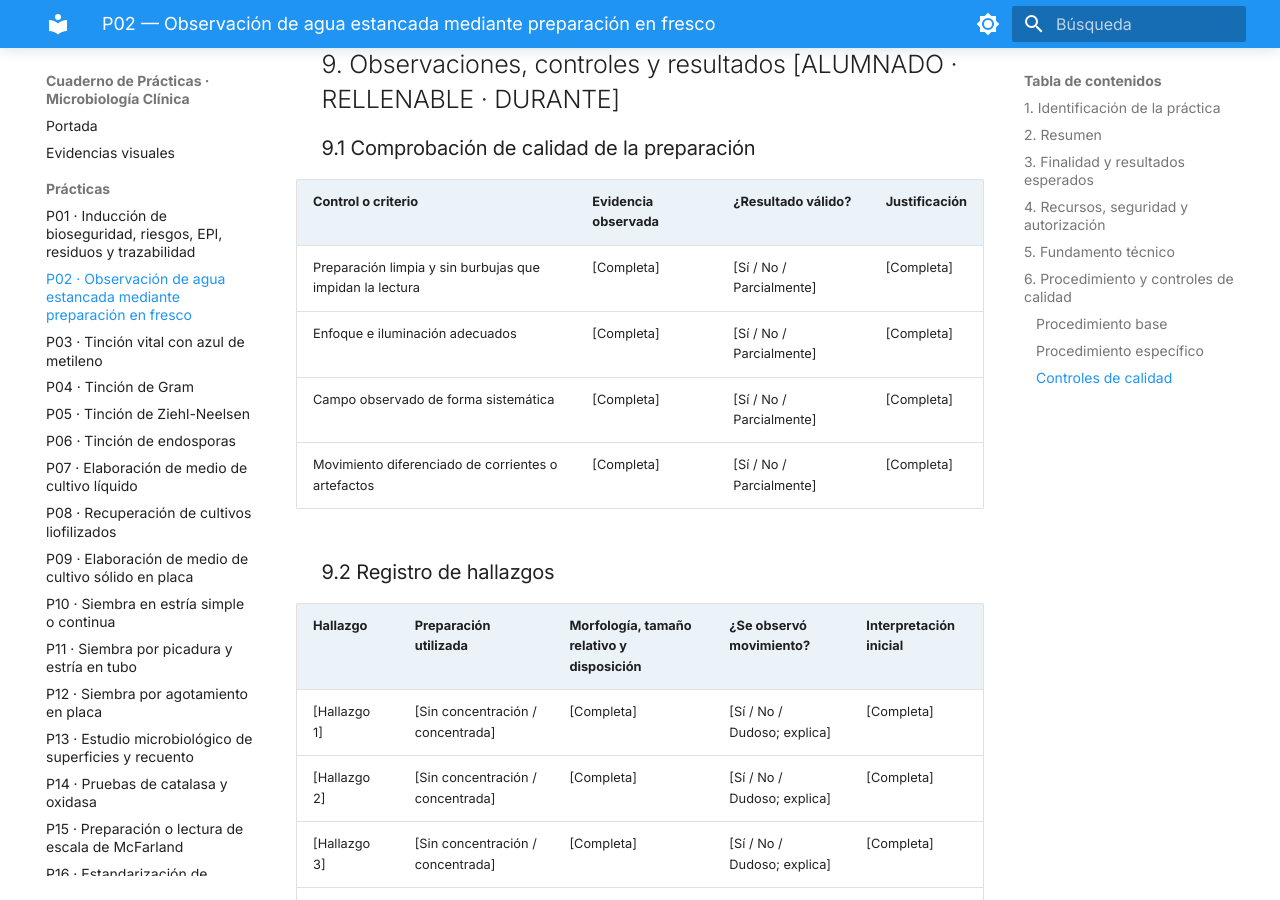
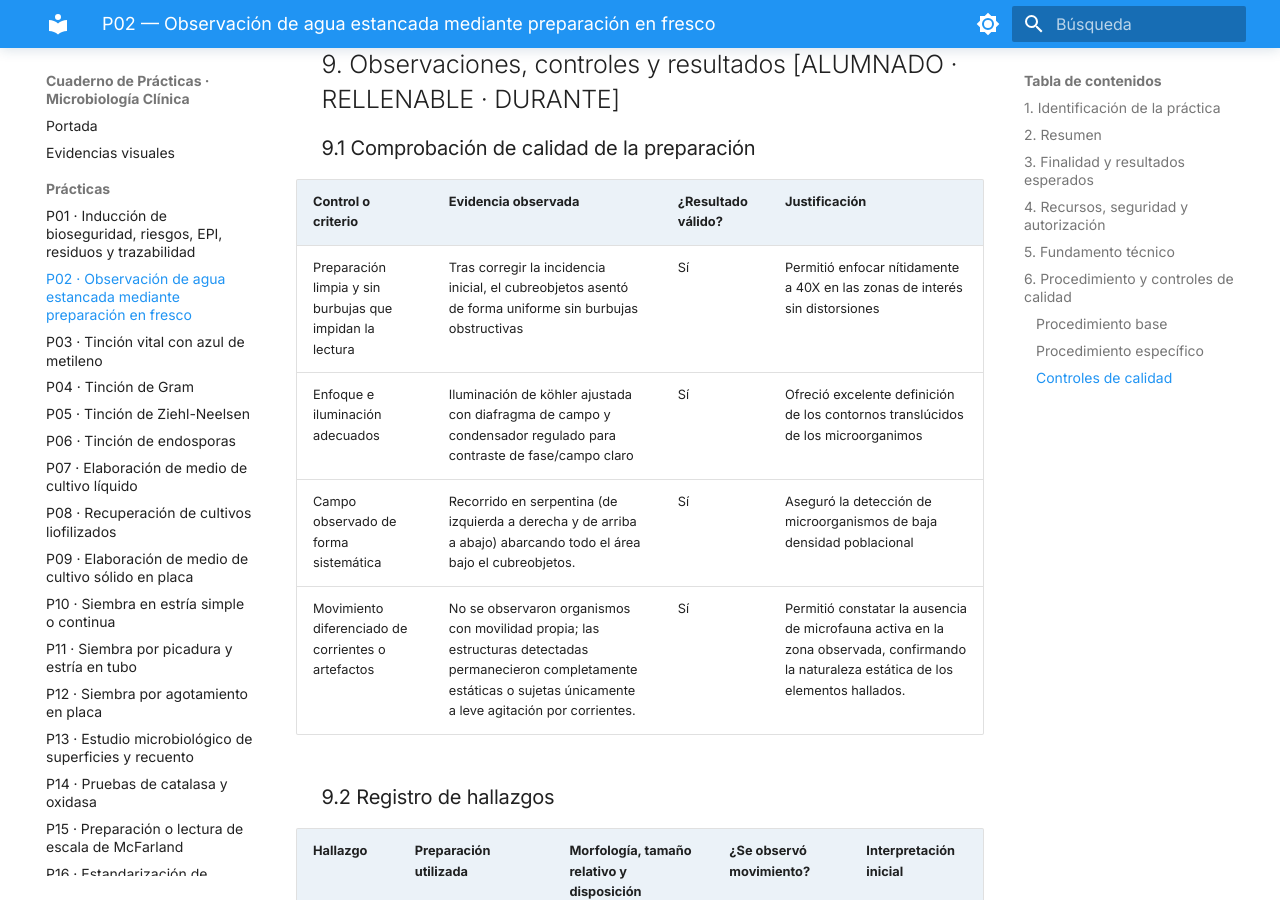
Before and after one commit to aseguror01-source/Cuaderno-Microbiolog-a--Ariadna-Seguro, an MkDocs documentation site: the page built from docs/practicas/P02_Observacion_en_fresco.md, in a window 1280 px wide and 900 px high, scrolled down 6901 px. Built offline with MkDocs 1.6.1 and Material for MkDocs 9.7.7, drawn with Linux system fonts in a browser that asks for light colours.

Commit message:
Update P02_Observacion_en_fresco.md

```diff
--- a/docs/practicas/P02_Observacion_en_fresco.md
+++ b/docs/practicas/P02_Observacion_en_fresco.md
@@ -160,10 +160,10 @@ Al tratarse de una muestra de agua de pantano estancada, se espera encontrar una
 
 | Control o criterio | Evidencia observada | ¿Resultado válido? | Justificación |
 |---|---|---|---|
-| Preparación limpia y sin burbujas que impidan la lectura | [Completa] | [Sí / No / Parcialmente] | [Completa] |
-| Enfoque e iluminación adecuados | [Completa] | [Sí / No / Parcialmente] | [Completa] |
-| Campo observado de forma sistemática | [Completa] | [Sí / No / Parcialmente] | [Completa] |
-| Movimiento diferenciado de corrientes o artefactos | [Completa] | [Sí / No / Parcialmente] | [Completa] |
+| Preparación limpia y sin burbujas que impidan la lectura | Tras corregir la incidencia inicial, el cubreobjetos asentó de forma uniforme sin burbujas obstructivas | Sí | Permitió enfocar nítidamente a 40X en las zonas de interés sin distorsiones |
+| Enfoque e iluminación adecuados | Iluminación de köhler ajustada con diafragma de campo y condensador regulado para contraste de fase/campo claro | Sí | Ofreció excelente definición de los contornos translúcidos de los microorganimos |
+| Campo observado de forma sistemática | Recorrido en serpentina (de izquierda a derecha y de arriba a abajo) abarcando todo el área bajo el cubreobjetos. | Sí | Aseguró la detección de microorganismos de baja densidad poblacional |
+| Movimiento diferenciado de corrientes o artefactos | No se observaron organismos con movilidad propia; las estructuras detectadas permanecieron completamente estáticas o sujetas únicamente a leve agitación por corrientes. | Sí | Permitió constatar la ausencia de microfauna activa en la zona observada, confirmando la naturaleza estática de los elementos hallados. |
 
 ### 9.2 Registro de hallazgos
 
```
